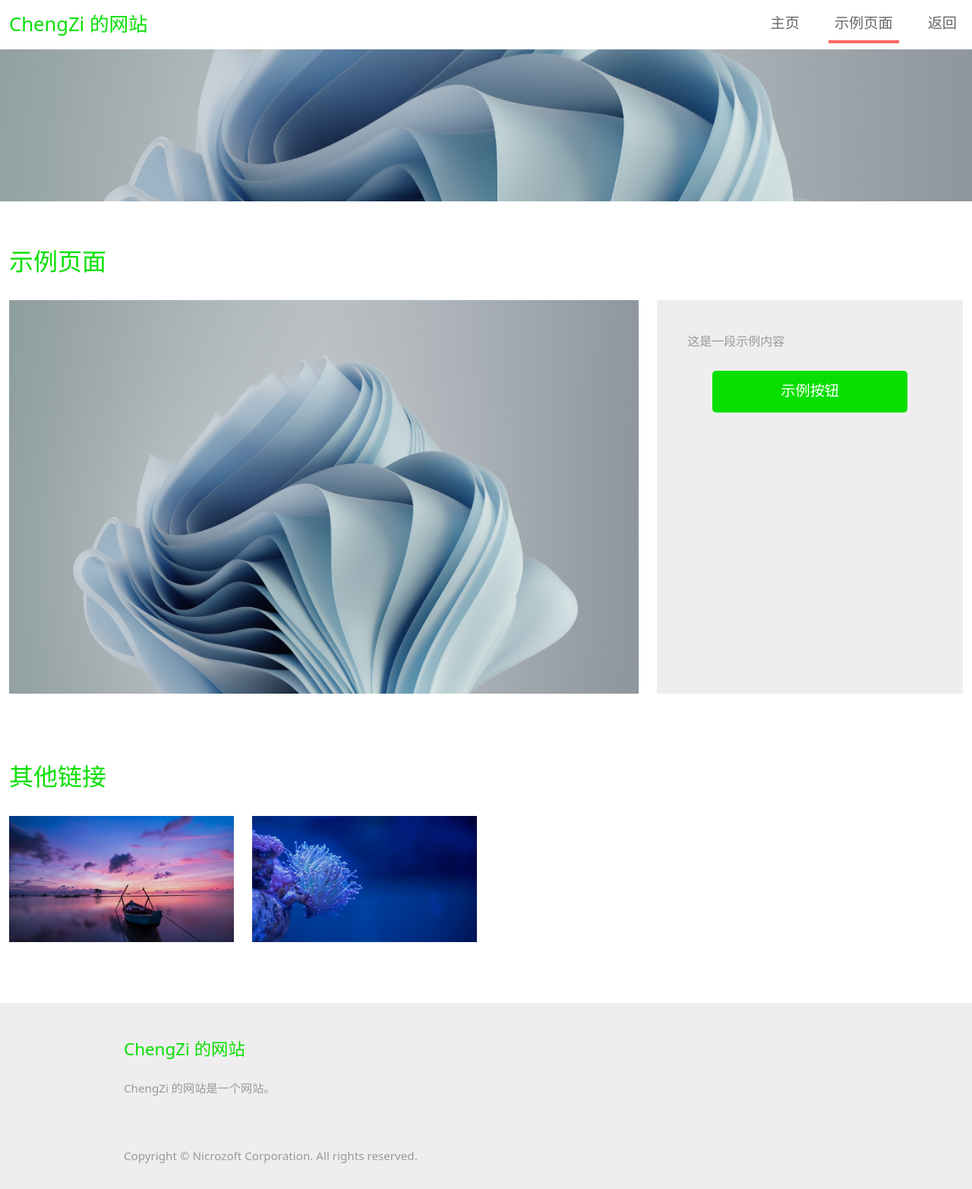
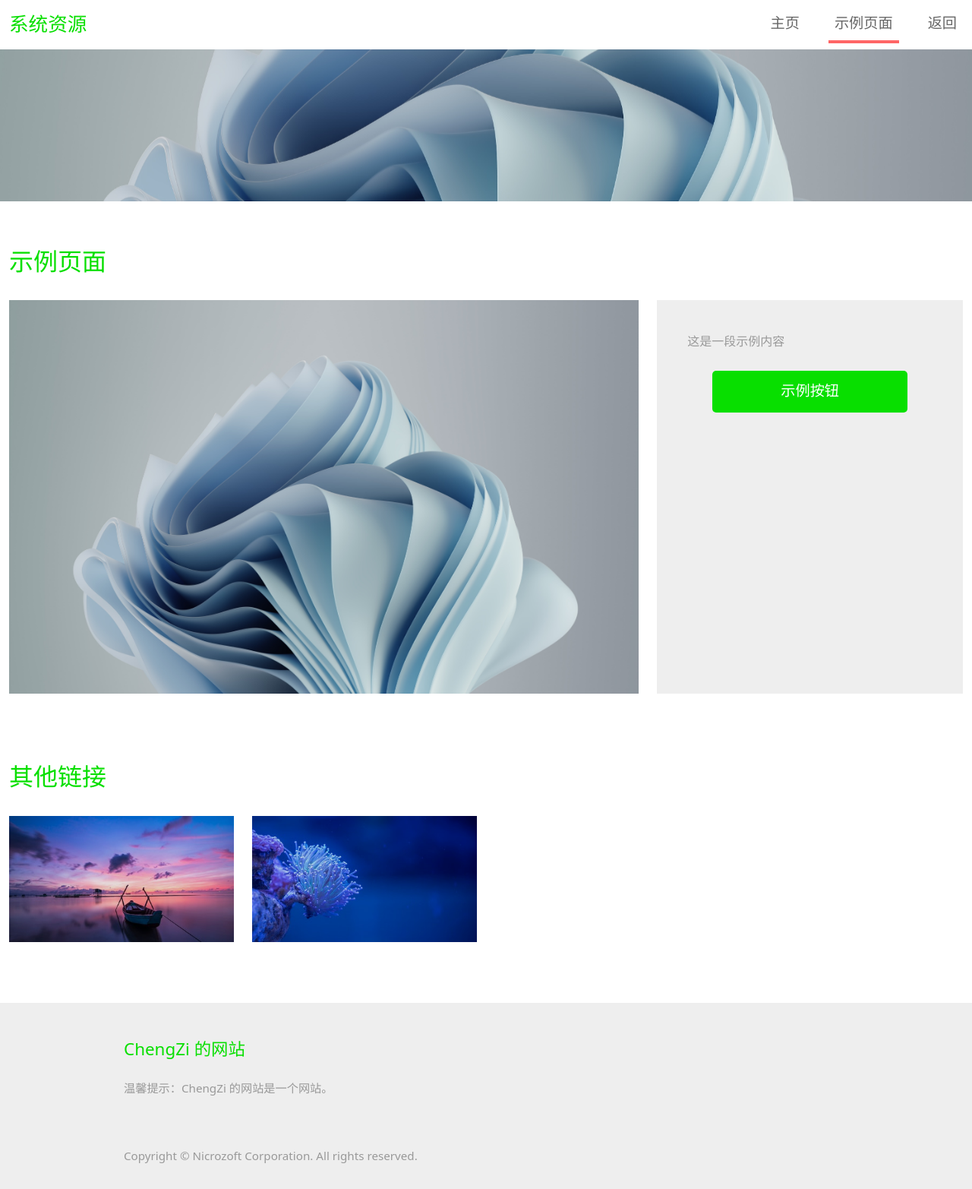
Before and after one commit to ykchengzi/ykchengzi.github.io, a plain HTML site: page example.html in a window 1280 px wide. Shown: the whole page at 76% size. Drawn offline with Linux system fonts and the light colour scheme.

Commit message:
Add files via upload

```diff
--- a/example.html
+++ b/example.html
@@ -22,7 +22,7 @@
     <nav class="navbar navbar-expand-lg">
         <div class="container-fluid">
             <a class="navbar-brand" href="#">
-                ChengZi 的网站
+                系统资源
             </a>
             <button class="navbar-toggler" type="button" data-toggle="collapse" data-target="#navbarSupportedContent" aria-controls="navbarSupportedContent" aria-expanded="false" aria-label="Toggle navigation">
                 <i class="fas fa-bars"></i>
@@ -96,7 +96,7 @@
             <div class="row">
                 <div class="col-lg-6 col-md-12 col-12 px-5 mb-5">
                     <h3 class="tm-text-primary mb-4 tm-footer-title">ChengZi 的网站</h3>
-                    <p>ChengZi 的网站是一个网站。</p>
+                    <p>温馨提示：ChengZi 的网站是一个网站。</p>
                 </div>
             </div>
             <div class="row">
```
